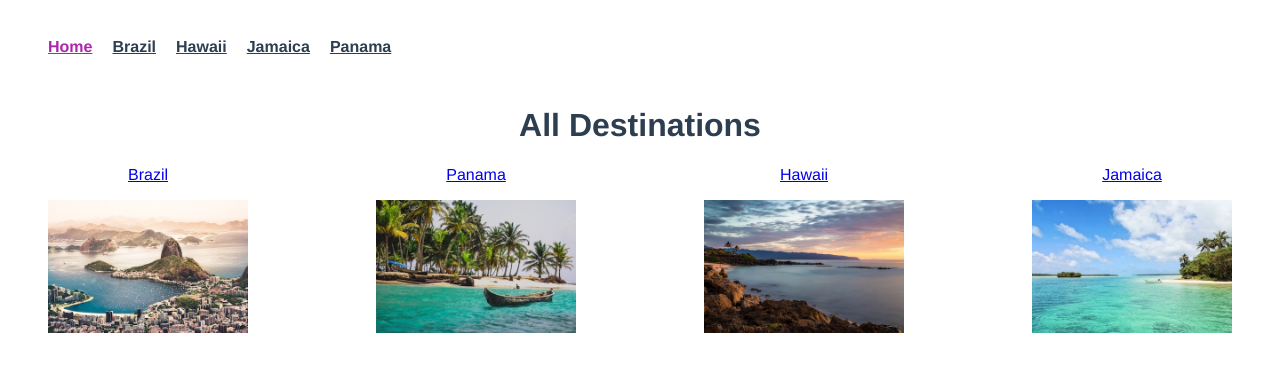
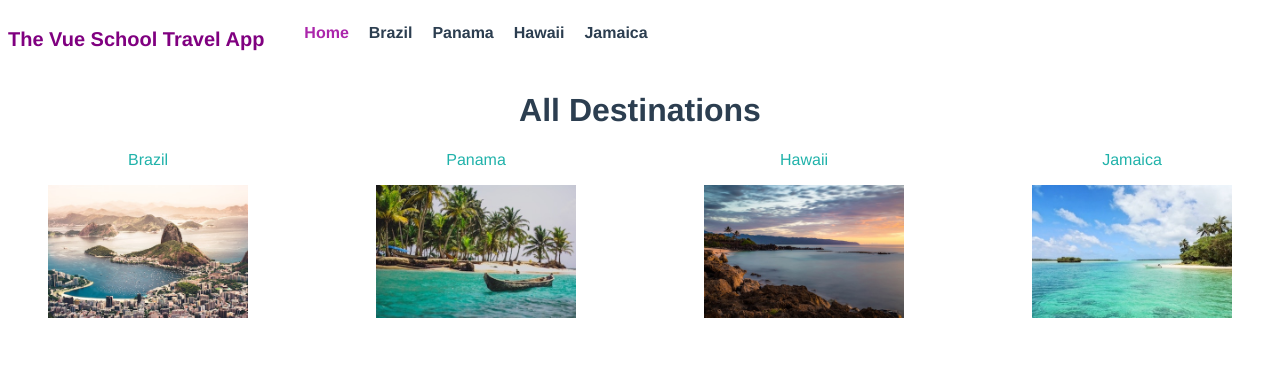
Before and after one commit to klzchz/trip-app, a Vue app: page / in a window 1280 px wide. Shown: the top 372 px of the page. Built offline with nearby package versions, Linux system fonts and the light colour scheme.

Commit message:
rerender components when vue router params changes

```diff
--- a/src/App.vue
+++ b/src/App.vue
@@ -1,7 +1,7 @@
 <template>
   <div id="app">
       <TheNavigation/>
-      <router-view/>
+      <router-view :key="$route.path"/>
   </div>
 </template>
  <script>
--- a/src/components/TheNavigationComponent.vue
+++ b/src/components/TheNavigationComponent.vue
@@ -1,29 +1,69 @@
 <template>
     <nav id="nav">
-          <router-link to="/">Home</router-link>
+        <p class="logo">The Vue School Travel App</p>
+          <!-- <router-link to="/">Home</router-link>
           <router-link to="/brazil">Brazil</router-link>
           <router-link to="/hawaii">Hawaii</router-link>
           <router-link to="/jamaica">Jamaica</router-link>
-          <router-link to="/panama">Panama</router-link>
+          <router-link to="/panama">Panama</router-link>  -->
+
+          <ul class="nav-links">
+               <li class="links">
+                   <router-link to="/">Home</router-link>
+               </li>
+               <li class="links" v-for="destination in destinations" :key="destination.name"  >
+
+                   <router-link :to="{name:'DestinationDetails',params:{id:destination.id}}" v-text="destination.name"></router-link>
+               </li>
+          </ul>
     </nav>
 </template>
+
+<script>
+import store from "@/store.js";
+export default {
+    data() {
+        return {
+            destinations: store.destinations,
+            destinationId: this.$route.params.id
+        }
+    },
+
+
+}
+
+</script>
 
 <style scoped>
 
 
 #nav {
   display: flex;
-  align-items: center;
-   padding: 30px;
 }
 
 
 #nav a {
   font-weight: bold;
   color: #2c3e50;
-  padding:  0 10px;
+  text-decoration: none;
 }
 #nav a.vue-school-active-class{color: #ab26ab;}
 
+.nav-links {
+  display: flex;
+}
+.links {
+  padding-right: 20px;
+  list-style: none;
+}
+.links:hover {
+  text-decoration: underline;
+}
+.logo {
+  font-size: 20px;
+  color: purple;
+  font-weight: bold;
+}
+
 
 </style>
--- a/src/router/index.js
+++ b/src/router/index.js
@@ -47,7 +47,7 @@
     component:() => import(/* webpackChunkName: "panama" */ "../views/Panama.vue"),
   },
   {
-    path:"/details",
+    path:"/details/:id",
     name:"DestinationDetails",
     component:()=>import(/* webpackChunckName: "DestinationDetails"*/"@/views/DestinationDetails.vue")
   }
--- a/src/views/DestinationDetails.vue
+++ b/src/views/DestinationDetails.vue
@@ -1,5 +1,49 @@
 <template>
     <div>
-        <h2>The Destination is: {{this.$route.params.id}}</h2>
+
+        <section class="destination">
+            <h1>{{destination.name}}</h1>
+        </section>
+        <div class="destination-details">
+                <img :src="require(`@/assets/${destination.image}`)" :alt="destination.name">
+                <p v-text="destination.description"></p>
+        </div>
     </div>
 </template>
+
+<script>
+import store from "@/store.js";
+export default {
+    data() {
+        return {
+            destinationId:this.$route.params.id,
+        }
+    },
+    computed: {
+        destination()
+        {
+            return store.destinations.find(
+                destination => destination.id === this.destinationId
+            )
+        }
+    },
+}
+</script>
+<style  scoped>
+img{
+    max-width:600px;
+    height :auto;
+    width :100%;
+    max-height: 400px;
+}
+.destination-details
+{
+    display :flex;
+    justify-content :space-between;
+}
+p{
+    margin:0 40px;
+    font-size:20px;
+    text-align :left;
+}
+</style>
--- a/src/views/Home.vue
+++ b/src/views/Home.vue
@@ -49,4 +49,13 @@
     display: flex;
     justify-content: space-between;
   }
+
+  a {
+  color: lightseagreen;
+  text-decoration: none;
+}
+a:hover,
+a:visited {
+  text-decoration: underline;
+}
 </style>>
```
